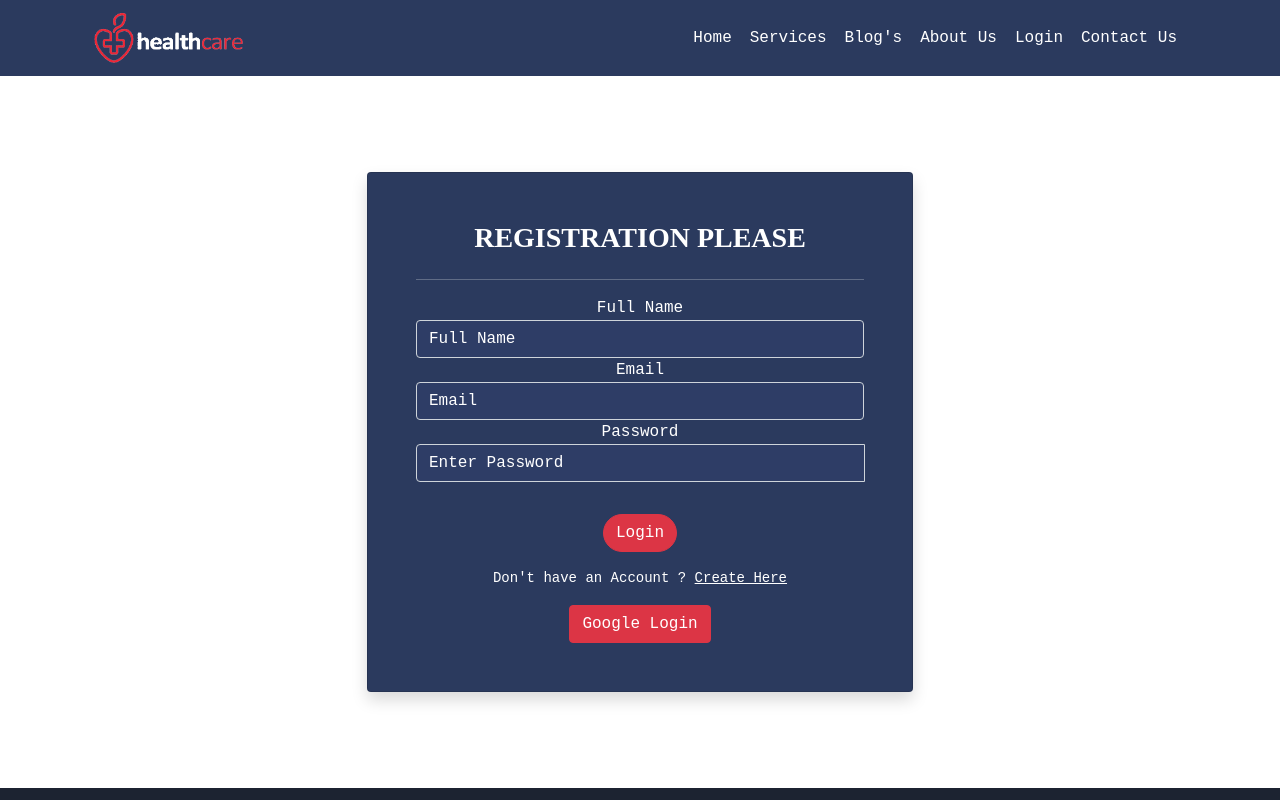
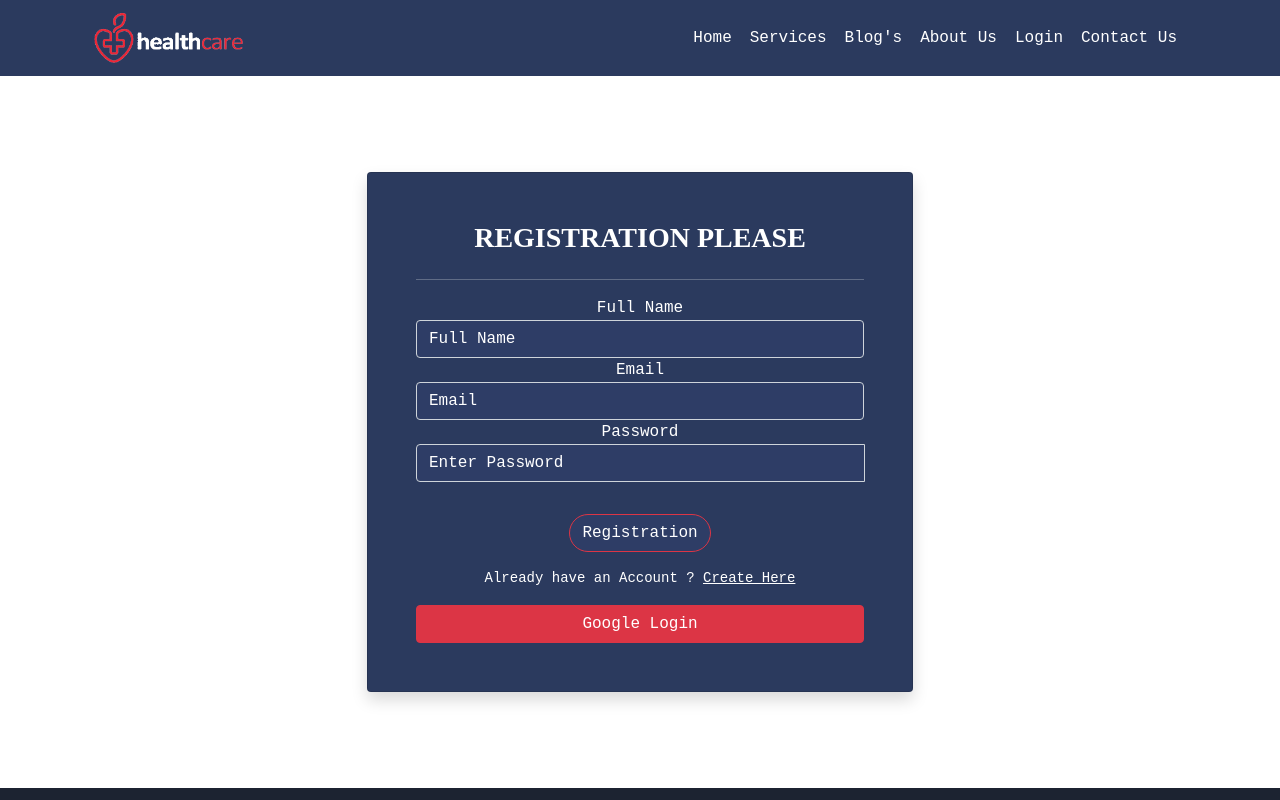
Before and after one commit to SyedHasibRahman/Syed-Health-Care-Assignment-10, a React (Create React App) app: page /Registration in a window 1280 px wide. Shown: the top 800 px of the page. Built offline with nearby package versions, Linux system fonts and the light colour scheme; no server answers.

Commit message:
Allhamdulillah! SignInUsingEmailAndPassword Working

```diff
--- a/src/components/Auth/Login/Login.js
+++ b/src/components/Auth/Login/Login.js
@@ -1,13 +1,18 @@
-import React from 'react';
-// import { useState } from 'react';
+import React, { useState } from 'react';
 import { useHistory, useLocation } from 'react-router';
 import { Link } from 'react-router-dom';
 import useAuth from '../../../hooks/useAuth';
 import './Login.css';
+import { getAuth, signInWithEmailAndPassword } from "firebase/auth";
+
 
 const Login = () => {
+    const auth = getAuth();
     const { signInUsingGoogle } = useAuth();
-    // const [setIsLoading] = useState(true);
+    const [error, setError] = useState('');
+    const [email, setEmail] = useState('');
+    const [password, setPassword] = useState('');
+
     const location = useLocation();
     const history = useHistory();
     const redirect_uri = location.state?.from || '/home';
@@ -18,6 +23,32 @@ const Login = () => {
             });
         // .finally(() => setIsLoading(false));
     }
+
+    const handleEmailchange = e => {
+        setEmail(e.target.value);
+        console.log(e.target.value);
+    }
+
+    const handlePasswordChange = e => {
+        setPassword(e.target.value);
+        console.log(e.target.value);
+    }
+
+    const signInByEmailPassword = (e) => {
+        e.preventDefault();
+        signInWithEmailAndPassword(auth, email, password)
+            .then((result) => {
+                // Signed in
+                const user = result.user;
+                history.push(redirect_uri);
+                console.log(user);
+                // ...
+            })
+            .catch((error) => {
+                setError(error.message);
+            });
+    }
+
     return (
         <div>
             {/* login form  */}
@@ -26,29 +57,30 @@ const Login = () => {
                     <section className="col-md-6 my-5 offset-md-3">
 
                         <div className="card shadow p-5">
-                            <>
+                            <form onSubmit={signInByEmailPassword}>
 
                                 <h3 className="text-center text-uppercase mb-4">Login Please</h3>
+                                <h4 className="text-center text-danger">{error}</h4>
                                 <hr />
 
                                 <div className="form-group">
                                     <label>Email</label>
-                                    <input type="email" placeholder="Email" className="form-control" />
+                                    <input onBlur={handleEmailchange} type="email" placeholder="Email" className="form-control" required />
                                 </div>
 
                                 <label htmlFor="Password">Password</label>
                                 <div className="input-group mb-3">
-                                    <input type="password" name="password" id="password" className="form-control" placeholder="Enter Password" aria-label="Enter Password" aria-describedby="basic-addon2" />
+                                    <input onBlur={handlePasswordChange} type="password" name="password" id="password" className="form-control" placeholder="Enter Password" aria-label="Enter Password" aria-describedby="basic-addon2" required />
                                     <div className="input-group-append">
                                     </div>
                                 </div>
 
-                                <button className="btn btn-block btn-danger rounded-pill mt-3">Login</button>
+                                <input type="submit" value="Login" className="btn btn-block btn-danger rounded-pill mt-3" />
 
                                 <p className="mt-3 text-white">Don't have an Account ? <Link to="/Registration" className="text-white"> Create Here</Link></p>
-                                <button onClick={handleGoogleLogin} className="btn btn-danger">Google Login</button>
 
-                            </>
+                            </form>
+                            <button onClick={handleGoogleLogin} className="btn btn-danger">Google Login</button>
                         </div>
                     </section>
                 </div>
--- a/src/components/Auth/Registration/Registration.js
+++ b/src/components/Auth/Registration/Registration.js
@@ -3,9 +3,15 @@ import { useState } from 'react';
 import { useHistory, useLocation } from 'react-router';
 import { Link } from 'react-router-dom';
 import useAuth from '../../../hooks/useAuth';
+import { getAuth, createUserWithEmailAndPassword } from "firebase/auth";
 
 const Registration = () => {
+    const auth = getAuth();
     const { signInUsingGoogle } = useAuth();
+    const [email, setEmail] = useState('');
+    const [password, setpassword] = useState('');
+    const [error, setError] = useState('');
+
     const [setIsLoading] = useState(true);
     const location = useLocation();
     const history = useHistory();
@@ -17,17 +23,49 @@ const Registration = () => {
             })
             .finally(() => setIsLoading(false));
     }
+
+    const handleEmailchange = e => {
+        setEmail(e.target.value);
+    }
+
+    const handlePasswordChange = e => {
+        setpassword(e.target.value);
+    }
+    //
+    const handleRegistration = (e) => {
+        e.preventDefault();
+        console.log(email, password);
+        if (password.length < 6) {
+            setError('Password should be at least 6 characters');
+            return;
+        }
+        if (!/(?=.*[a-zA-Z])/.test(password)) {
+            setError('should contain at least one lower and one upper case');
+            return;
+        }
+        createUserWithEmailAndPassword(auth, email, password)
+            .then((result) => {
+                const user = result.user;
+                history.push(redirect_uri);
+                console.log(user);
+                setError('');
+            })
+            .catch(error => {
+                setError(error.message);
+            })
+    }
     return (
         <div>
             {/* login form  */}
             <main className="container my-5">
                 <div className="row">
                     <section className="col-md-6 my-5 offset-md-3">
-
                         <div className="card shadow p-5">
-                            <form>
+                            <form onSubmit={handleRegistration}>
 
                                 <h3 className="text-center text-uppercase mb-4">Registration Please</h3>
+
+                                <h4 className="text-center text-danger">{error}</h4>
                                 <hr />
 
                                 <div className="form-group">
@@ -36,22 +74,23 @@ const Registration = () => {
                                 </div>
                                 <div className="form-group">
                                     <label>Email</label>
-                                    <input type="email" placeholder="Email" className="form-control" />
+                                    <input onBlur={handleEmailchange} type="email" placeholder="Email" className="form-control" required />
                                 </div>
 
                                 <label htmlFor="Password">Password</label>
                                 <div className="input-group mb-3">
-                                    <input type="password" name="password" id="password" className="form-control" placeholder="Enter Password" aria-label="Enter Password" aria-describedby="basic-addon2" />
+
+                                    <input onBlur={handlePasswordChange} type="password" name="password" id="password" className="form-control" placeholder="Enter Password" aria-label="Enter Password" aria-describedby="basic-addon2" required />
                                     <div className="input-group-append">
                                     </div>
                                 </div>
 
-                                <button className="btn btn-block btn-danger rounded-pill mt-3">Login</button>
+                                <input type="submit" value="Registration" className="btn btn-block btn-danger rounded-pill mt-3" />
 
-                                <p className="mt-3 text-white">Don't have an Account ? <Link to="/login" className="text-white"> Create Here</Link></p>
+                                <p className="mt-3 text-white">Already have an Account ? <Link to="/login" className="text-white"> Create Here</Link></p>
 
-                                <button onClick={handleGoogleLogin} className="btn btn-danger">Google Login</button>
                             </form>
+                            <button onClick={handleGoogleLogin} className="btn btn-danger">Google Login</button>
                         </div>
                     </section>
                 </div>
--- a/src/hooks/useFirebase.js
+++ b/src/hooks/useFirebase.js
@@ -1,4 +1,4 @@
-import { getAuth, signInWithPopup, GoogleAuthProvider, signOut, onAuthStateChanged } from "firebase/auth";
+import { getAuth, signInWithPopup, GoogleAuthProvider, signOut, onAuthStateChanged, createUserWithEmailAndPassword } from "firebase/auth";
 import { useEffect, useState } from "react";
 import initializeAuthentication from "../components/Auth/Firebase/firebase.init";
 
@@ -39,7 +39,8 @@ const useFirebase = () => {
         users,
         isLoading,
         signInUsingGoogle,
-        logOut
+        logOut,
+        createUserWithEmailAndPassword
     }
 }
 
```
